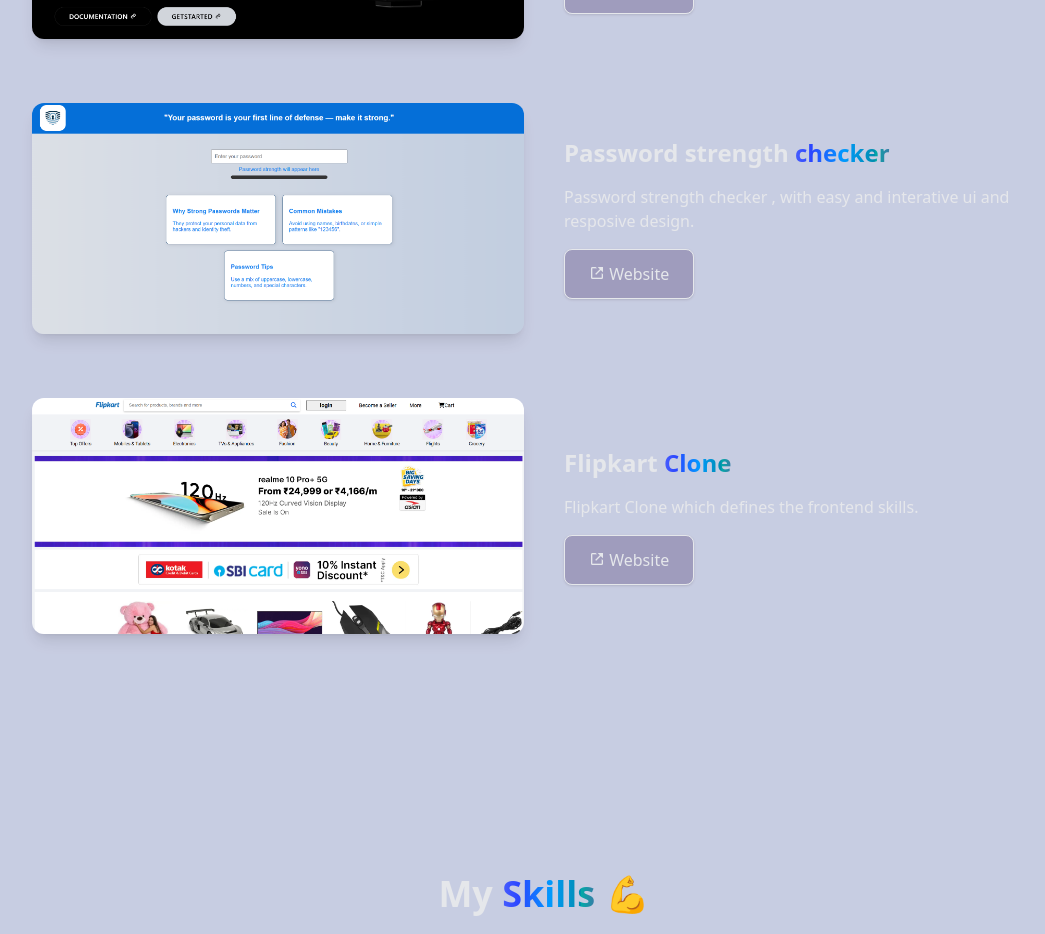
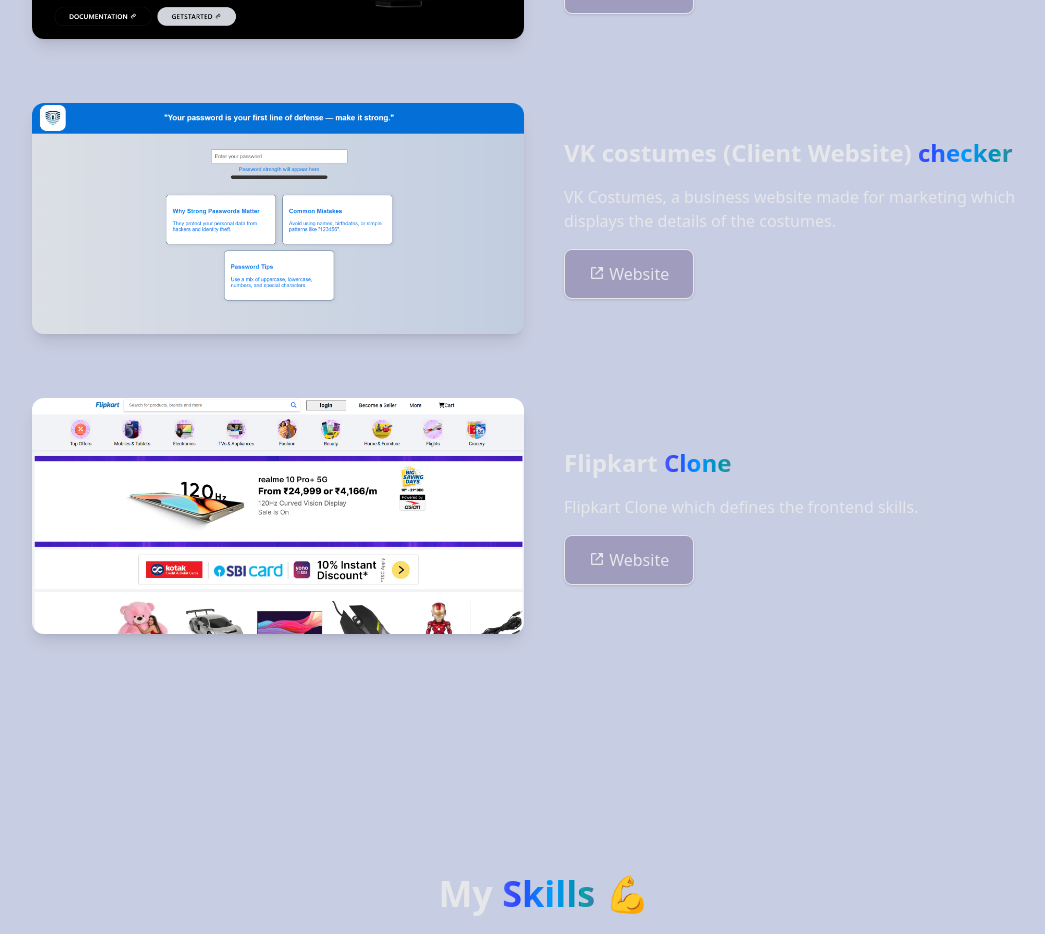
Before and after one commit to PremGupta06/Portfolio, a React (Vite) app: page / in a window 1280 px wide. Shown: the part 2000-2934 px from the top of the page, without its empty margins (96-1141 px from the left). Built offline with nearby package versions, Linux system fonts and the light colour scheme.

Commit message:
Update project link and details in App.jsx

```diff
--- a/src/App.jsx
+++ b/src/App.jsx
@@ -163,12 +163,12 @@
 
   {/* Duplicate this block for more projects */}
   <div className="flex flex-col md:flex-row items-center gap-10">
-    <a href="https://password-strength-checker-hlg5lf04w.vercel.app/" target="_blank" rel="noopener noreferrer" className="relative w-full md:w-1/2">
+    <a href="https://vk-costumes.vercel.app/" target="_blank" rel="noopener noreferrer" className="relative w-full md:w-1/2">
       <img src="/images/pro2.png" className="rounded-xl shadow-lg w-full" alt="Project 2" />
     </a>
     <div className="md:w-1/2 space-y-4">
-      <h1 className="text-2xl font-bold">Password strength <span className="gradient"> checker</span></h1>
-      <p>Password strength checker , with easy and interative ui and resposive design.</p>
+      <h1 className="text-2xl font-bold">VK costumes (Client Website)<span className="gradient"> checker</span></h1>
+      <p>VK Costumes, a business website made for marketing which displays the details of the costumes.</p>
       <a href="https://password-strength-checker-hlg5lf04w.vercel.app/" target="_blank" rel="noopener noreferrer" className="px-6 py-3 inline-block rounded-lg border shadow bg-[#2200493d] hover:shadow-lg">
         <i className="bx bx-link-external"></i> Website
       </a>
```
